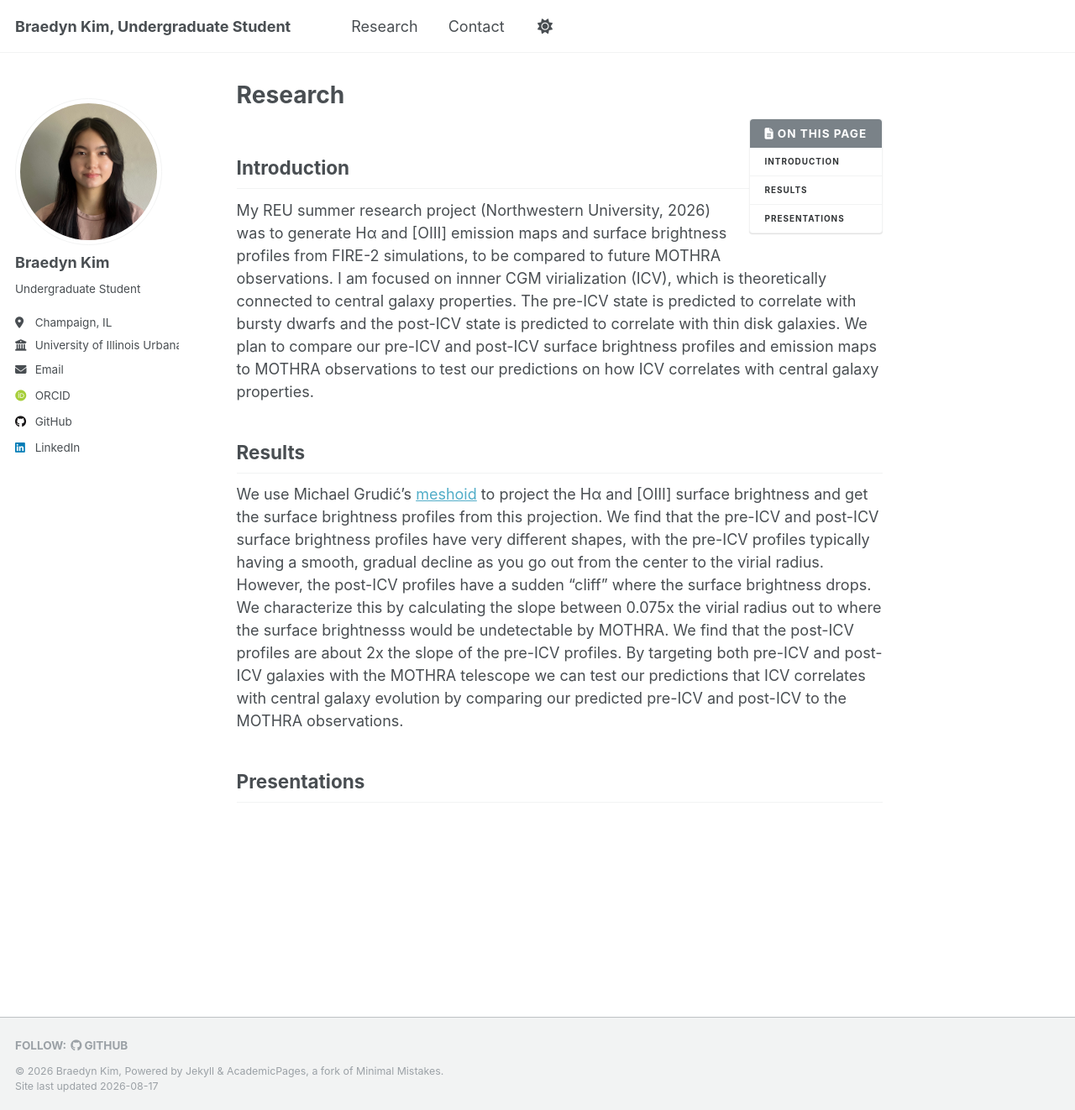
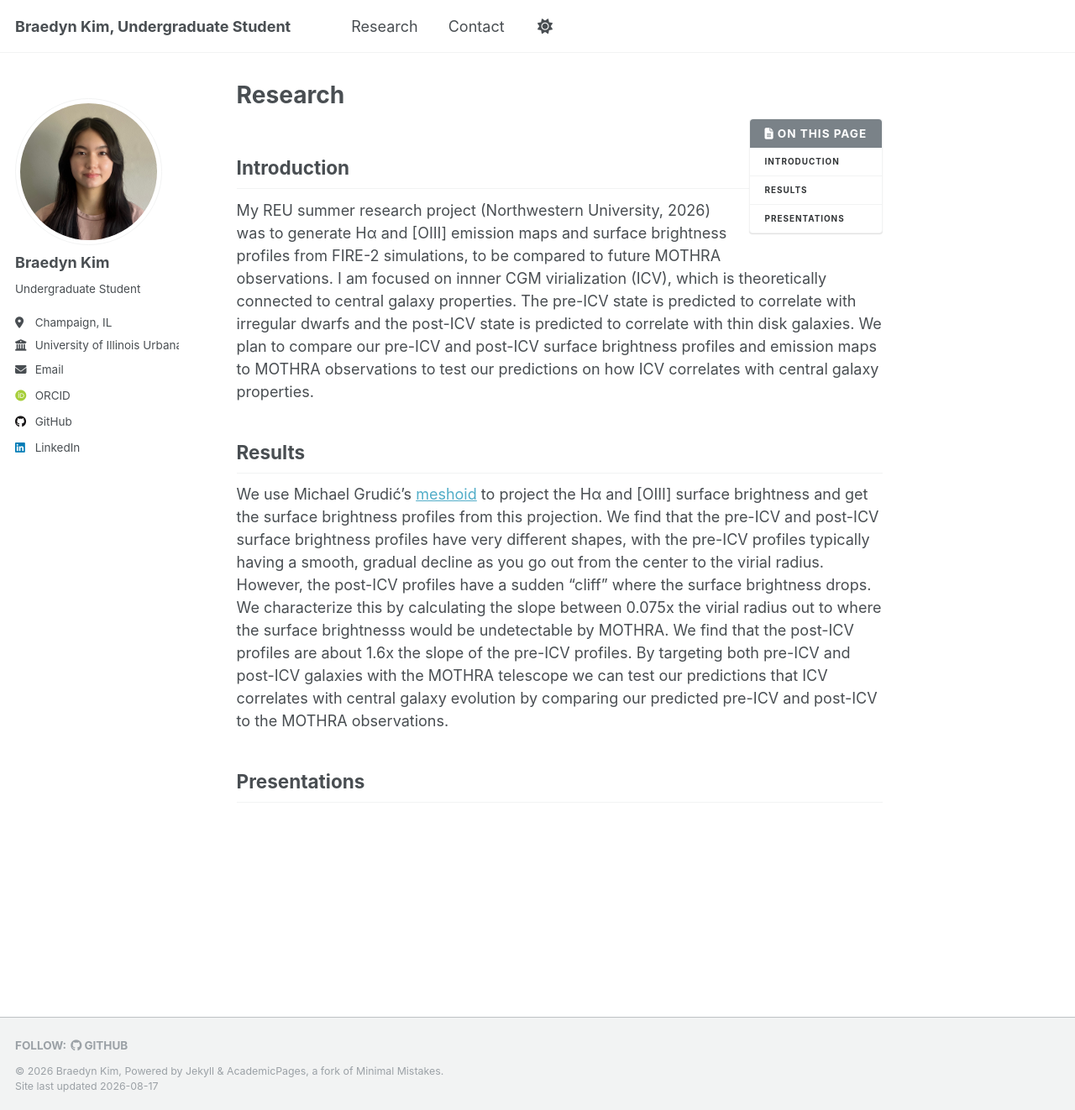
Before and after one commit to braedynkim/braedynkim.github.io, a Jekyll site: the page built from _pages/research.md, in a window 1280 px wide and 1322 px high. Shown: the whole window at 84% size. Built offline with Jekyll 4.4.1, drawn with Linux system fonts in a browser that asks for light colours; some web fonts are replaced; a script that is not in the unit is left out.

Commit message:
revisions
Updated the correlation predictions for pre-ICV and post-ICV surface brightness profiles, adjusting the slope factor from 2x to 1.6x for post-ICV profiles.

```diff
--- a/_pages/research.md
+++ b/_pages/research.md
@@ -9,9 +9,9 @@ author_profile: true
 
 ## Introduction
 
-My REU summer research project (Northwestern University, 2026) was to generate Hα and [OIII] emission maps and surface brightness profiles from FIRE-2 simulations, to be compared to future MOTHRA observations. I am focused on innner CGM virialization (ICV), which is theoretically connected to central galaxy properties. The pre-ICV state is predicted to correlate with bursty dwarfs and the post-ICV state is predicted to correlate with thin disk galaxies. We plan to compare our pre-ICV and post-ICV surface brightness profiles and emission maps to MOTHRA observations to test our predictions on how ICV correlates with central galaxy properties.
+My REU summer research project (Northwestern University, 2026) was to generate Hα and [OIII] emission maps and surface brightness profiles from FIRE-2 simulations, to be compared to future MOTHRA observations. I am focused on innner CGM virialization (ICV), which is theoretically connected to central galaxy properties. The pre-ICV state is predicted to correlate with irregular dwarfs and the post-ICV state is predicted to correlate with thin disk galaxies. We plan to compare our pre-ICV and post-ICV surface brightness profiles and emission maps to MOTHRA observations to test our predictions on how ICV correlates with central galaxy properties.
 
 ## Results
-We use Michael Grudić's [meshoid](https://meshoid.readthedocs.io/en/latest/) to project the Hα and [OIII] surface brightness and get the surface brightness profiles from this projection. We find that the pre-ICV and post-ICV surface brightness profiles have very different shapes, with the pre-ICV profiles typically having a smooth, gradual decline as you go out from the center to the virial radius. However, the post-ICV profiles have a sudden "cliff" where the surface brightness drops. We characterize this by calculating the slope between 0.075x the virial radius out to where the surface brightnesss would be undetectable by MOTHRA. We find that the post-ICV profiles are about 2x the slope of the pre-ICV profiles. By targeting both pre-ICV and post-ICV galaxies with the MOTHRA telescope we can test our predictions that ICV correlates with central galaxy evolution by comparing our predicted pre-ICV and post-ICV to the MOTHRA observations.
+We use Michael Grudić's [meshoid](https://meshoid.readthedocs.io/en/latest/) to project the Hα and [OIII] surface brightness and get the surface brightness profiles from this projection. We find that the pre-ICV and post-ICV surface brightness profiles have very different shapes, with the pre-ICV profiles typically having a smooth, gradual decline as you go out from the center to the virial radius. However, the post-ICV profiles have a sudden "cliff" where the surface brightness drops. We characterize this by calculating the slope between 0.075x the virial radius out to where the surface brightnesss would be undetectable by MOTHRA. We find that the post-ICV profiles are about 1.6x the slope of the pre-ICV profiles. By targeting both pre-ICV and post-ICV galaxies with the MOTHRA telescope we can test our predictions that ICV correlates with central galaxy evolution by comparing our predicted pre-ICV and post-ICV to the MOTHRA observations.
 
 ## Presentations
```
